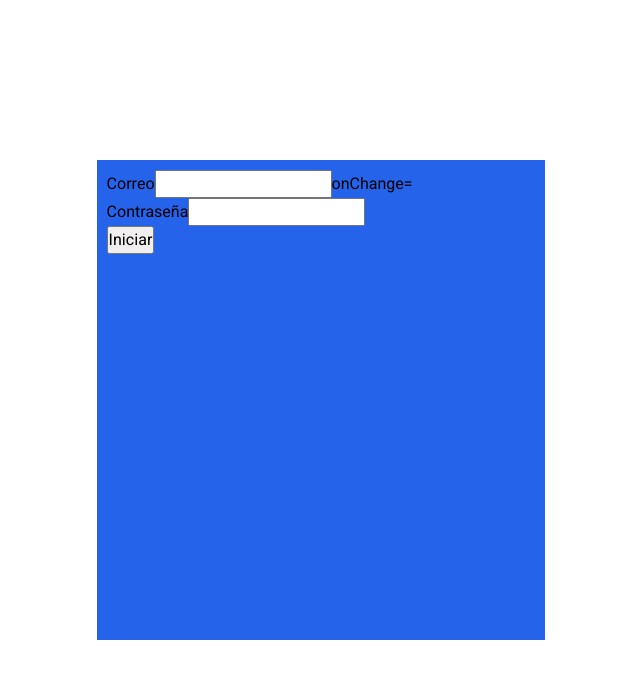
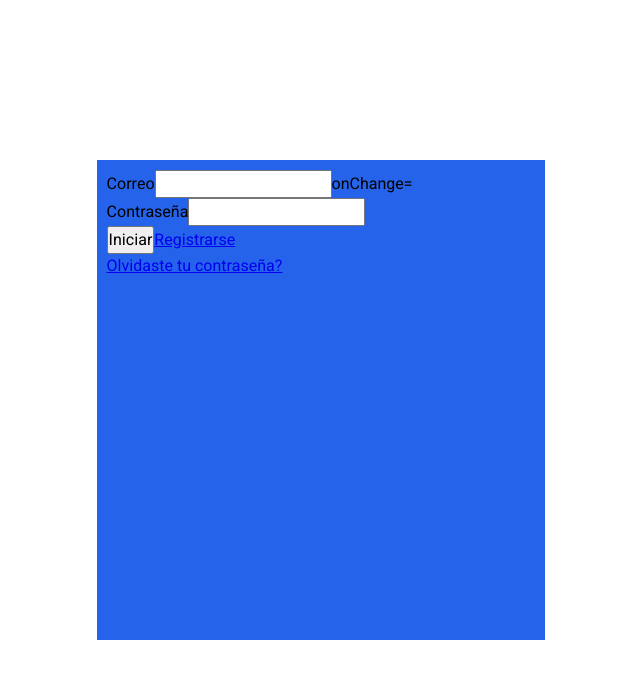
Before and after one commit to LuisArielRetanaHernadez/caht_client, a React (Vite) app: page /login in a window 1280 px wide. Shown: the top 678 px of the page, without its empty margins (319-959 px from the left). Built offline with nearby package versions, Linux system fonts and the light colour scheme.

Commit message:
creando el link de recuperar contraseña y registrarse

```diff
--- a/src/Pages/Login/Login.pages.jsx
+++ b/src/Pages/Login/Login.pages.jsx
@@ -6,6 +6,7 @@ import { loginAsync } from "../../features/user/userSlice"
 
 // styles
 import "./Login.styles.css"
+import { Link } from "react-router-dom"
 
 const Login = () => {
   const [values, setValues] = useState({
@@ -53,6 +54,14 @@ const Login = () => {
             />
           </div>
           <button className="button">Iniciar</button>
+          <Link to="/register" className="form__link">
+            Registrarse
+          </Link>
+          <div>
+            <Link to="/forgot-password" className="form__link">
+              Olvidaste tu contraseña?
+            </Link>
+          </div>
         </form>
       </section>
     </>
```
